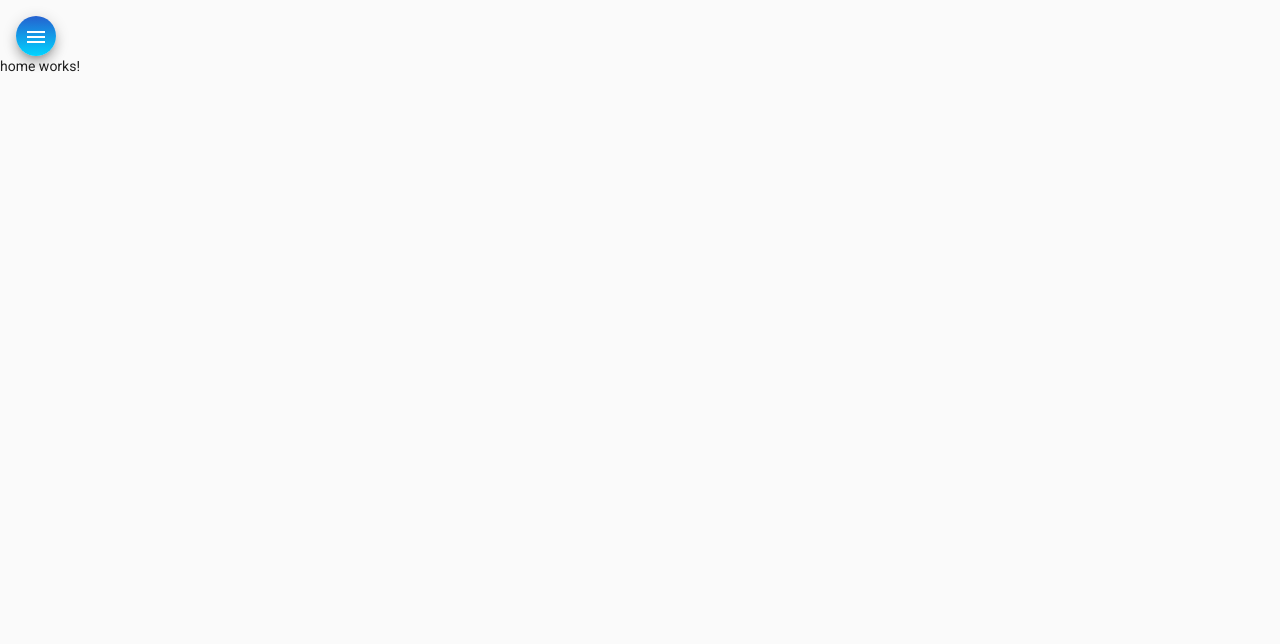
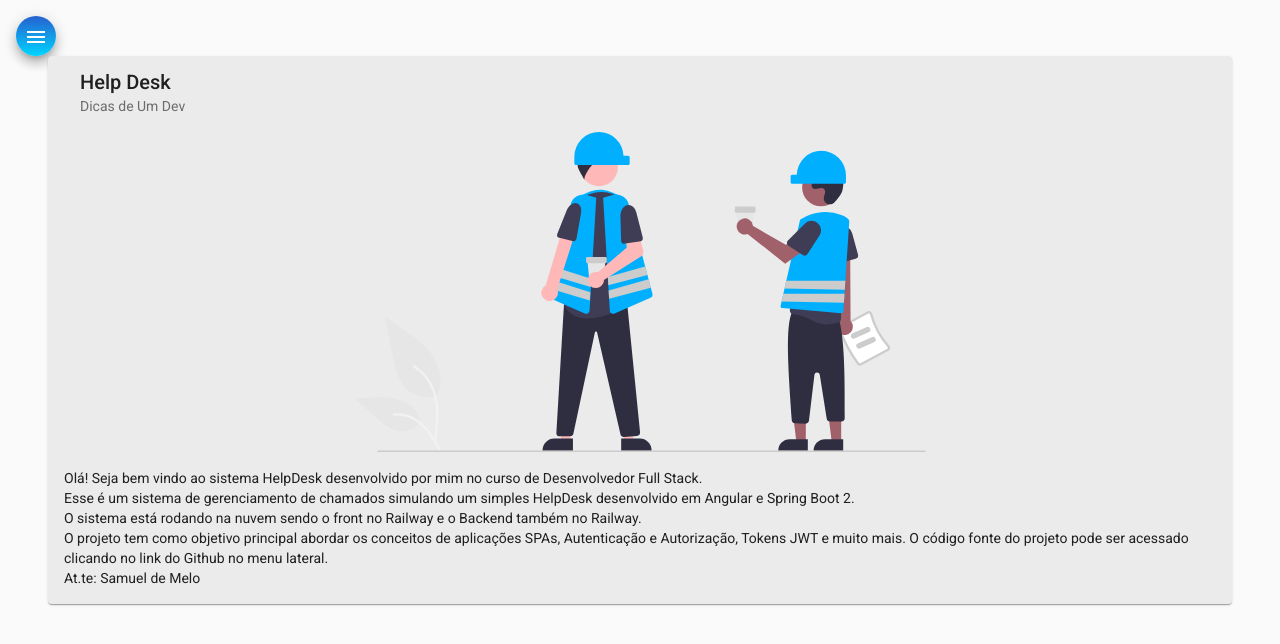
Before and after one commit to samuel-melo1/helpdesk-angular, an Angular app: page /home in a window 1280 px wide. Shown: the top 644 px of the page. Built offline with nearby package versions, Linux system fonts and the light colour scheme.

Commit message:
html and css to home component

```diff
--- a/src/app/components/home/home.component.css
+++ b/src/app/components/home/home.component.css
@@ -0,0 +1,8 @@
+.card{
+    width: 90%;
+    margin: auto;
+    background-color: rgb(235, 235, 235);
+}
+img{
+    height: 20rem;
+}
--- a/src/app/components/home/home.component.html
+++ b/src/app/components/home/home.component.html
@@ -1 +1,17 @@
-<p>home works!</p>
+<mat-card class="card">
+    <mat-card-header>
+      <mat-card-title>Help Desk</mat-card-title>
+      <mat-card-subtitle>Dicas de Um Dev</mat-card-subtitle>
+    </mat-card-header>
+    <img mat-card-image src="assets/img/home-image.svg" alt="Image Home HelpDesk">
+    <mat-card-content>
+      <p>
+        Olá! Seja bem vindo ao sistema HelpDesk desenvolvido por mim no curso de Desenvolvedor Full Stack. <br/>
+        Esse é um sistema de gerenciamento de chamados simulando um simples HelpDesk desenvolvido em Angular e
+        Spring Boot 2. <br/> O sistema está rodando na nuvem sendo o front no Railway e o Backend também no Railway. <br/>
+        O projeto tem como objetivo principal abordar os conceitos de aplicações SPAs, Autenticação e Autorização, Tokens JWT
+        e muito mais. O código fonte do projeto pode ser acessado clicando no link do Github no menu lateral.
+        <br/> At.te: Samuel de Melo
+      </p>
+    </mat-card-content>
+  </mat-card>
```
Also changed, not shown: src/assets/img/home-image.svg (added).
